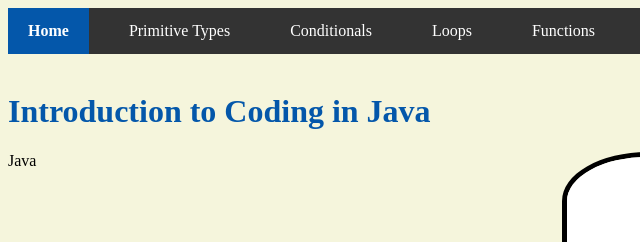
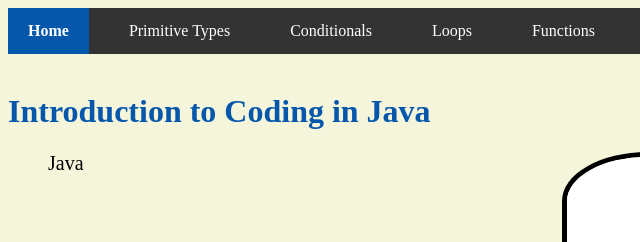
Before and after one commit to NeelJayadevan/ShareYourGeniusPage, a plain HTML site: page index.html in a window 1280 px wide. Shown: the top 242 px of the page, 0-640 px from the left. Drawn offline with Linux system fonts and the light colour scheme.

Commit message:
initial commitments

```diff
--- a/css/style.css
+++ b/css/style.css
@@ -36,3 +36,7 @@ img {
     height: 400px;
     float: right;
 }
+p {
+    text-indent: 40px;
+    font-size: 20px;
+}
--- a/index.html
+++ b/index.html
@@ -4,6 +4,7 @@
     <meta charset="UTF-8">
     <meta name="viewport" content="width=device-width, initial-scale=1.0">
     <title>Beginners Guite for Java</title>
+    <link rel="icon" type="image/png" href="images/JavaIntro.webp">
     <link rel="stylesheet" href="css/style.css">
 </head>
 <body>
```
Also changed, not shown: topic1.html (+1 -0 lines), topic2.html (+1 -0 lines), topic3.html (+1 -0 lines), topic4.html (+1 -0 lines).
